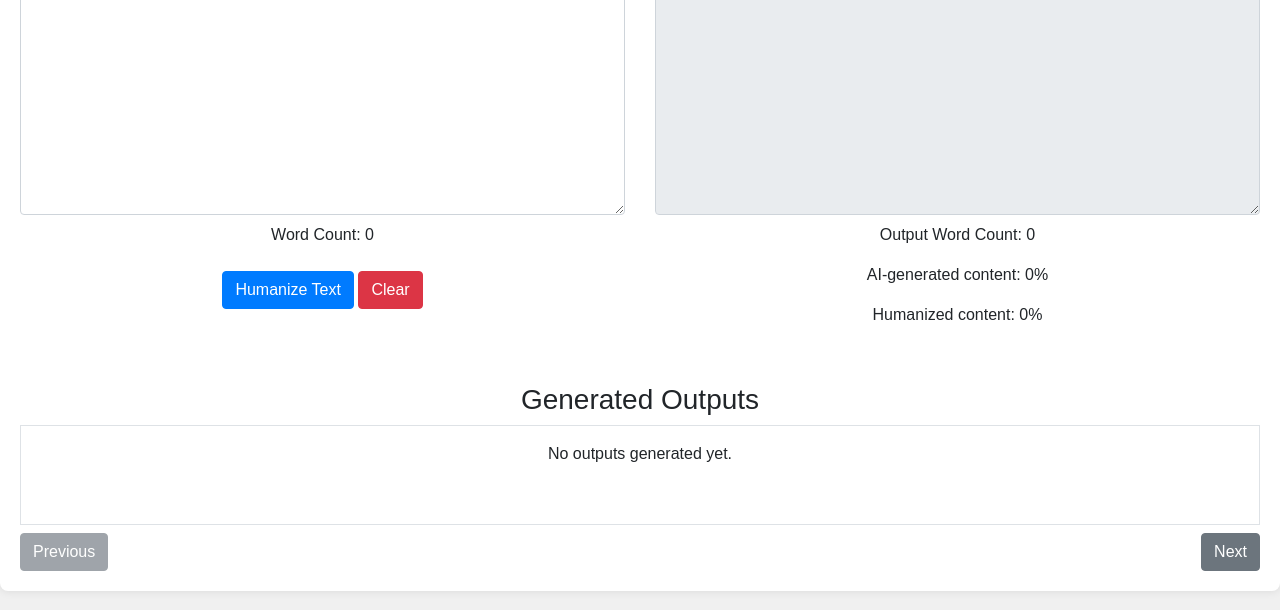
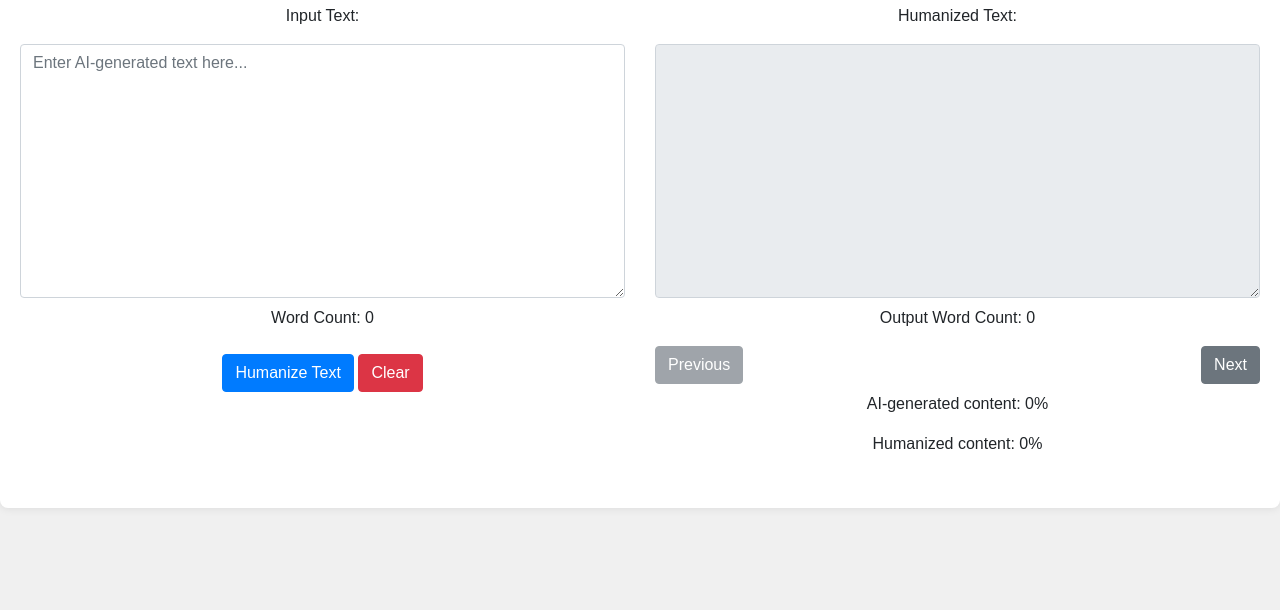
Before and after one commit to surendranp/Humanizer, a website: page public/index.html in a window 1280 px wide. Shown: the part 190-800 px from the top of the page. Drawn offline with nearby package versions, Linux system fonts and the light colour scheme.

Commit message:
test_14.10.2024_14.55

```diff
--- a/public/index.html
+++ b/public/index.html
@@ -23,6 +23,10 @@
                 <p>Humanized Text:</p>
                 <textarea id="humanizedText" class="form-control" readonly rows="10"></textarea>
                 <p id="outputWordCount" class="mt-2">Output Word Count: 0</p>
+                <div id="paginationControls" class="d-flex justify-content-between mt-2" style="display:none;">
+                    <button id="prevPage" class="btn btn-secondary" disabled>Previous</button>
+                    <button id="nextPage" class="btn btn-secondary">Next</button>
+                </div>
                 <p id="aiGeneratedPercentage" class="mt-2">AI-generated content: 0%</p>
                 <p id="humanizedPercentage" class="mt-2">Humanized content: 0%</p>
                 <div class="loader" id="loader" style="display:none;"></div>
@@ -30,7 +34,7 @@
         </div>
 
         <!-- New Section for Paginated Outputs -->
-        <div class="row mt-4">
+        <!-- <div class="row mt-4">
             <div class="col-md-12">
                 <h3>Generated Outputs</h3>
                 <div id="outputContainer" class="border p-3" style="min-height: 100px;">
@@ -41,7 +45,7 @@
                     <button id="nextPage" class="btn btn-secondary">Next</button>
                 </div>
             </div>
-        </div>
+        </div> -->
     </div>
     <script src="script.js"></script>
 </body>
```
